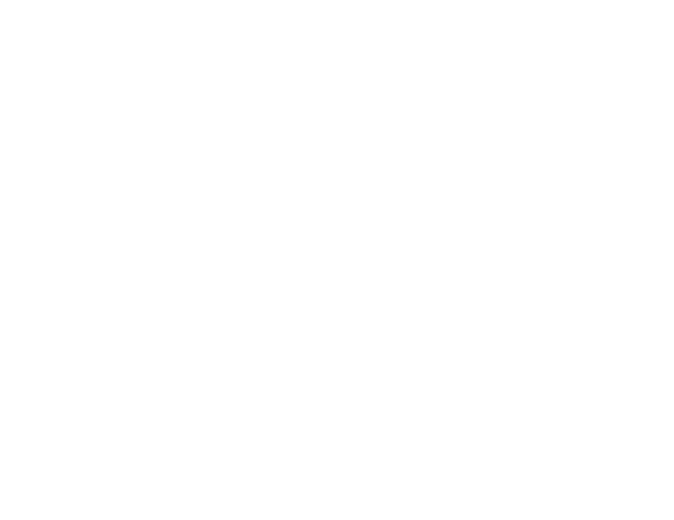
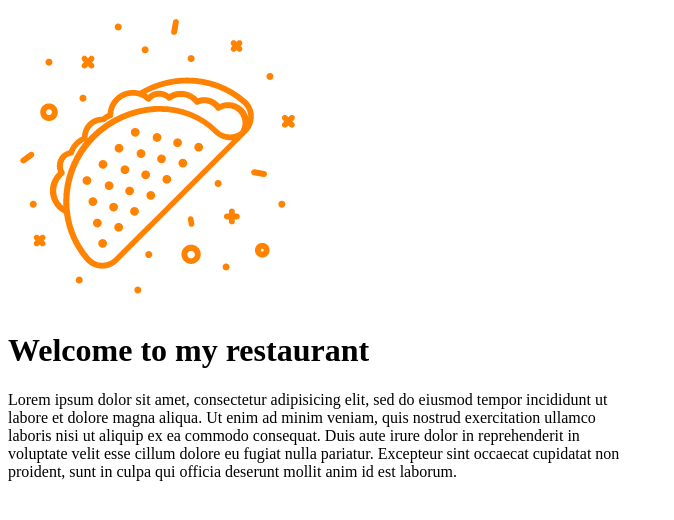
Before and after one commit to balerum03/restaurantJS, a website built with webpack: page dist/index.html in a window 1280 px wide. Shown: the whole page, without its empty margins (0-674 px from the left). Built offline with nearby package versions, Linux system fonts and the light colour scheme.

Commit message:
Add home.js file and images, change webpack.config.js to process images.

```diff
--- /dev/null
+++ b/src/home.js
@@ -0,0 +1,20 @@
+import logoImage from './logo';
+const homePage = () => {
+  const logoDiv = document.createElement('div');
+  const content = document.getElementById('content');
+  const homeDiv = document.createElement('div');
+  const mainPageH1 = document.createElement('h1');
+  const textEx = document.createElement('p');
+
+  textEx.innerHTML = "Lorem ipsum dolor sit amet, consectetur adipisicing elit, sed do eiusmod tempor incididunt ut labore et dolore magna aliqua. Ut enim ad minim veniam, quis nostrud exercitation ullamco laboris nisi ut aliquip ex ea commodo consequat. Duis aute irure dolor in reprehenderit in voluptate velit esse cillum dolore eu fugiat nulla pariatur. Excepteur sint occaecat cupidatat non proident, sunt in culpa qui officia deserunt mollit anim id est laborum.";
+  mainPageH1.innerHTML = "Welcome to my restaurant";
+  textEx.style.maxWidth = "50%";
+  content.appendChild(homeDiv);
+  logoDiv.appendChild(logoImage());
+  homeDiv.appendChild(logoDiv);
+  homeDiv.appendChild(mainPageH1);
+  homeDiv.appendChild(textEx);
+  return content;
+};
+
+export default homePage;
--- a/src/index.js
+++ b/src/index.js
@@ -1 +1,3 @@
-console.log("hello my name is adan and I like sushi");
+import homePage from './home';
+
+homePage();
--- /dev/null
+++ b/src/logo.js
@@ -0,0 +1,13 @@
+import logo from './images/logo.png';
+
+const logoImage = () => {
+  const logoImg = document.createElement('img');
+  logoImg.src = logo;
+  logoImg.alt = 'logo';
+  logoImg.id = 'logo';
+  logoImg.onclick = () => {
+    window.location.reload();
+  };
+  return logoImg;
+};
+export default logoImage;
--- a/webpack.config.js
+++ b/webpack.config.js
@@ -1,10 +1,18 @@
 const path = require('path');
 
 module.exports = {
-  mode: 'development',
+  mode: 'production',
   entry: './src/index.js',
   output: {
     filename: 'main.js',
-    path: path.resolve(__dirname, 'dist'),
+    path: path.resolve(__dirname, './dist'),
+  },
+  module: {
+    rules: [
+      {
+        test: /\.(png|jpg)$/,
+        type: 'asset/resource',
+      },
+    ],
   },
 };
```
Also changed, not shown: dist/3383406968ab0e55d40a.png (added), dist/index.html, dist/main.js, src/images/logo.png (added).
